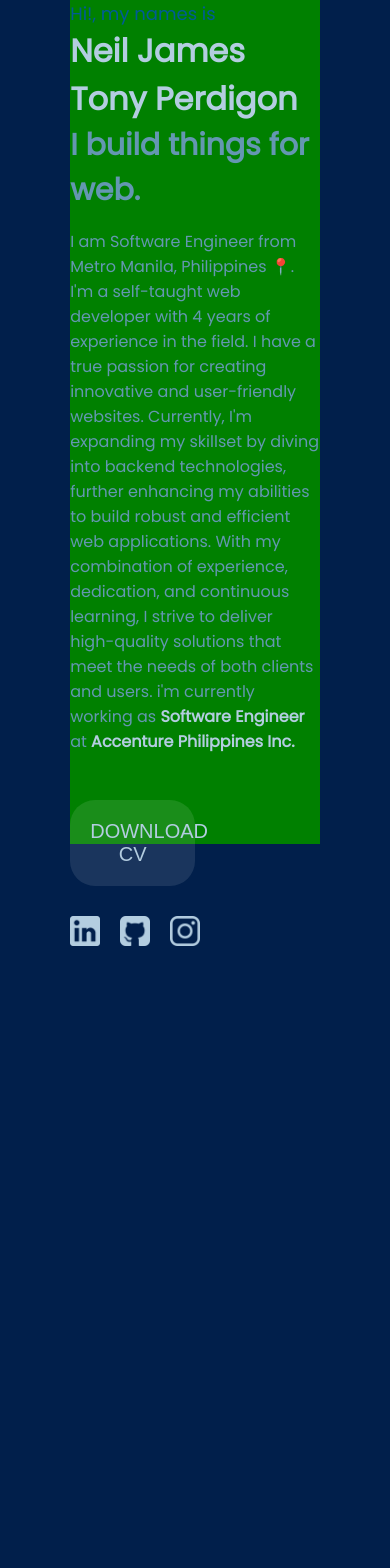
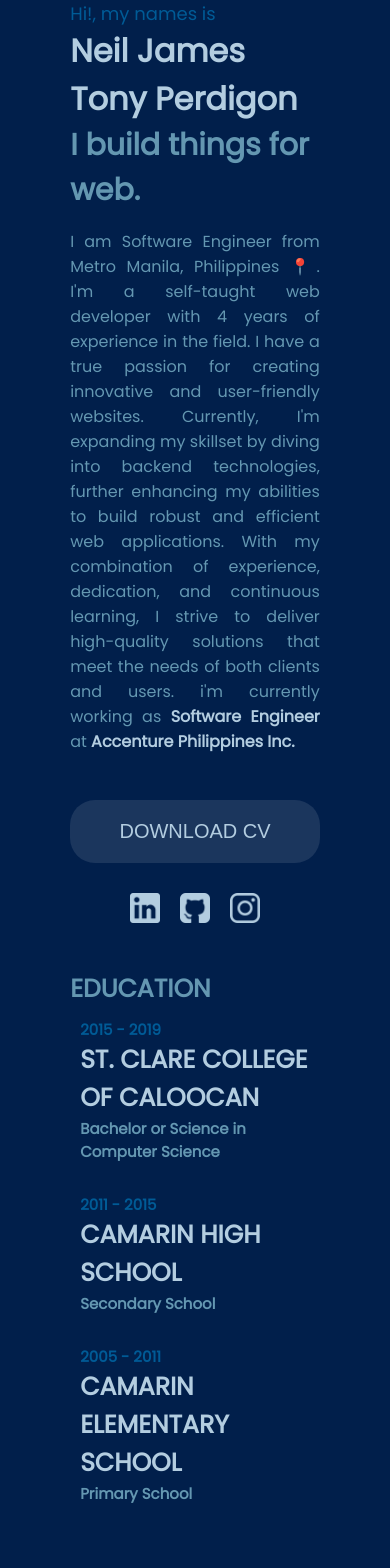
Before and after one commit to neiljamestony/react-portfolio, a React (Vite) app: page / in a window 390 px wide. Shown: the top 1568 px of the page. Built offline with nearby package versions, Linux system fonts and the light colour scheme; the HTML template or start-up script is replaced by a standard one.

Commit message:
added mobile design

```diff
--- a/src/components/Testimonials.jsx
+++ b/src/components/Testimonials.jsx
@@ -1,16 +1,18 @@
 import { testimonials } from '../app/data';
 import { Swiper, SwiperSlide } from 'swiper/react';
 
-import { Pagination, A11y } from 'swiper';
+import SwiperCore, { Pagination, A11y, Autoplay } from 'swiper';
 import 'swiper/css';
 import 'swiper/css/navigation';
 import 'swiper/css/pagination';
 import 'swiper/css/scrollbar';
 
+SwiperCore.use([Autoplay]);
+
 export default function Testimonials() {
   return (
     <div className='testimonials'>
-      <div className='testimonials-header'>Testimonials</div>
+      <div className='testimonials-title'>Testimonials</div>
       <div className='testimonials-content'>
         <Swiper
           modules={[Pagination, A11y]}
--- a/src/index.css
+++ b/src/index.css
@@ -154,7 +154,7 @@ p {
 .experience-title,
 .projects-title,
 .education-title,
-.testimonials-header {
+.testimonials-title {
   padding-top: 40px !important;
   font-size: 32px;
   color: #6497b1;
@@ -165,7 +165,6 @@ p {
 .projects-content,
 .education-content,
 .testimonials-content {
-  margin-top: 40px;
   padding: 10px 10px 40px 10px;
 }
 
@@ -278,16 +277,82 @@ p {
   display: none;
 }
 
-@media only screen and (max-width: 768px) {
+@media only screen and (max-width: 600px) {
   .parent-container {
     display: block;
-    height: 100vh;
+    height: 100%;
   }
+
+  .right-container {
+    height: 100%;
+    padding-bottom: 40px;
+  }
+  .about {
+    display: none;
+  }
+
   .left-container {
-    display: block;
-    height: 100vh;
+    display: flex;
+    height: 100%;
     width: 100%;
-    background-color: green;
+    justify-content: center;
+    align-items: center;
+    position: relative;
+  }
+
+  .left-container > div > p {
+    text-align: justify;
+  }
+
+  .left-container > div > .download-button-container {
+    width: 100%;
+    display: flex;
+    justify-content: center;
+    align-items: center;
+  }
+
+  .download-button {
+    width: 100%;
+  }
+  .social-media {
+    display: flex;
+    justify-content: center;
+    align-items: center;
+  }
+  .education-title,
+  .experience-title,
+  .projects-title,
+  .testimonials-title {
+    padding-top: 40px !important;
+    font-size: 25px;
+  }
+  .education-duration,
+  .experience-duration {
+    font-size: 15px;
+  }
+  .school-name {
+    font-size: 25px;
+  }
+  .school-degree {
+    font-size: 15px;
+    font-weight: bolder;
+  }
+  .education-content,
+  .experience-content {
+    padding: 10px 10px 20px 10px;
+  }
+  .experience-job-description {
+    font-size: 15px;
+    text-align: justify;
+  }
+  .project-description {
+    text-align: justify;
+  }
+  .testimonial-item {
+    padding-bottom: 40px;
+  }
+  .testimonial-item-sub-content {
+    height: 100% !important;
   }
 }
 @media screen and (max-width: 1919px) {
```
